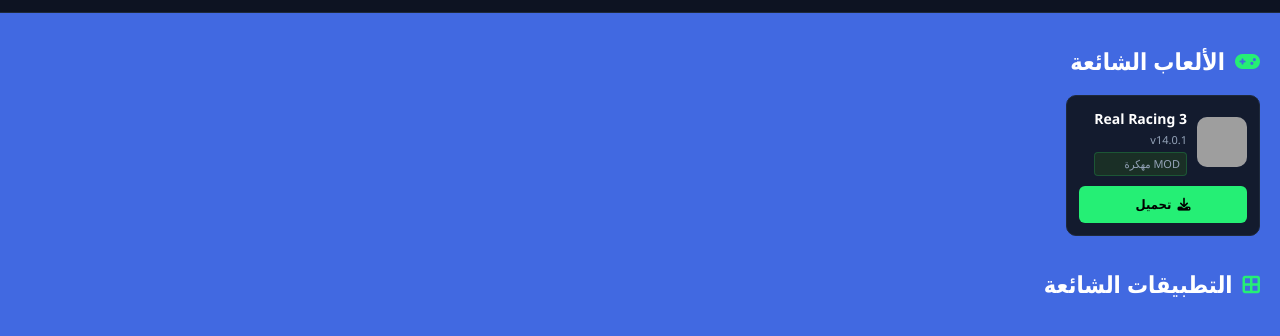
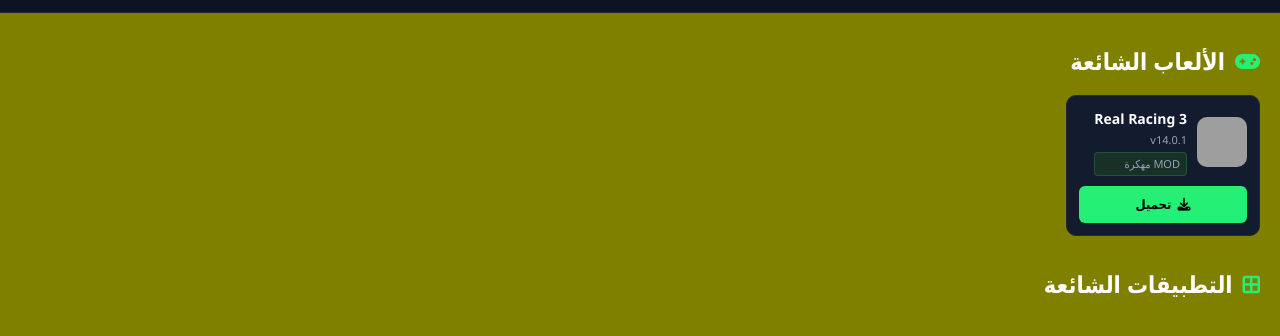
Before and after one commit to mohmedahmedrandix-create/Diud, a plain HTML site: page index.html in a window 1280 px wide. Shown: the part 58-394 px from the top of the page. Drawn offline with Linux system fonts and the light colour scheme; grey boxes are pictures that could not be loaded.

Commit message:
Change background color from blue to olive

```diff
--- a/index.html
+++ b/index.html
@@ -7,7 +7,7 @@
     <link href="https://cdnjs.cloudflare.com/ajax/libs/font-awesome/6.4.0/css/all.min.css" rel="stylesheet">
     <style>
         :root {
-            --bg-dark: #4169e1;
+            --bg-dark: #808000;
             --card-bg: #131b2e;
             --card-hover: #1c2742;
             --accent-green: #25ef75;
```
